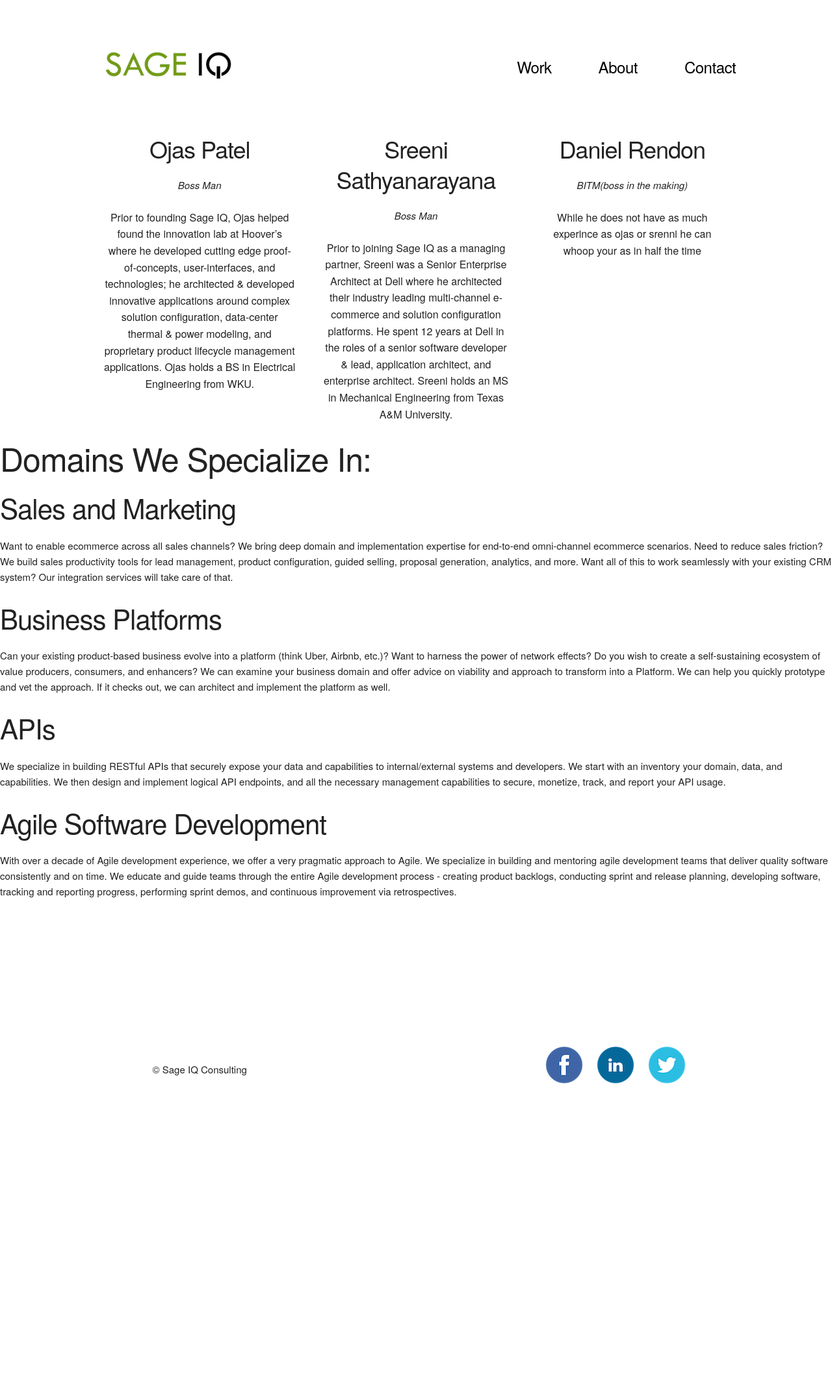
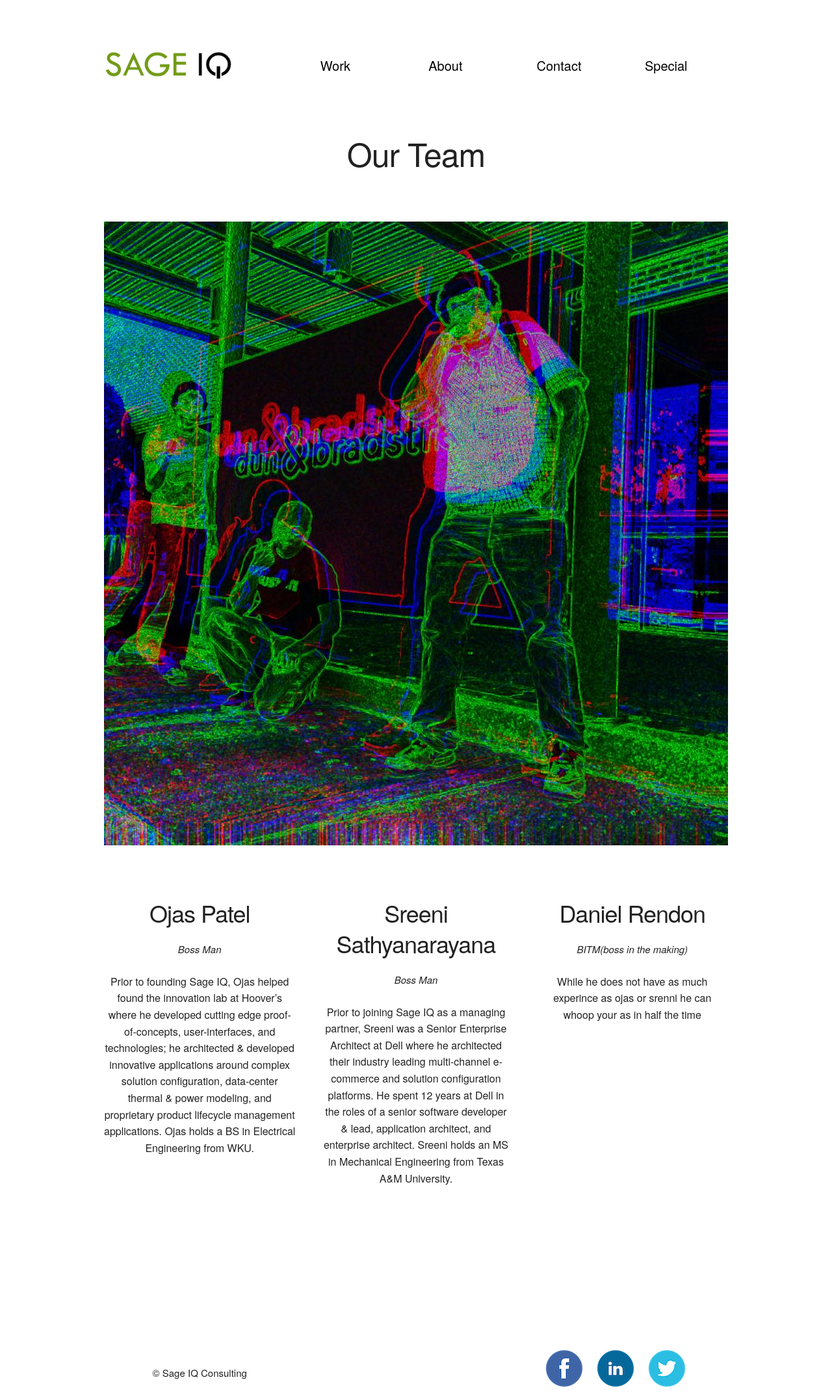
Before and after one commit to sage-iq/sage-iq.github.io, a Jekyll site: the page built from about.html, in a window 1280 px wide. Shown: the whole page at 65% size. Built offline with Jekyll 4.4.1, drawn with Linux system fonts in a browser that asks for light colours; Markdown is read by kramdown in place of the engine named in the settings; before the commit the page ends 1683 px from its top, so only the background shows below that.

Commit message:
re-did the main header plus other css updates

```diff
--- a/_layouts/main.html
+++ b/_layouts/main.html
@@ -10,15 +10,44 @@
   <body>
     <!-- navbar (logo with links to seprate pages) -->
     <div class="container row">
-      <span class="header one-half column">
-        <span class="">
+      <div class="four columns">
           <a href="/"><img class="logo" src="/images/logosmall.png" alt="" /></a>
-        </span>
+      </div>
+      <div class="two columns">
+        <a href="/work/"><p class="headertxt1">Work</p></a>
+      </div>
+      <div class="two columns">
+        <a href="/about.html"><p class="headertxt1">About</p></a>
+      </div>
+      <div class="two columns">
+        <a href="/contact.html"><p class="headertxt1">Contact</p></a>
+      </div>
+      <div class="two columns">
+        <a href="/special.html"><p class="headertxt1">Special</p></a>
+      </div>
+
+    </div>
+    <!-- <div class="container row">
+      <span class="header">
+          <a href="/"><img class="logo" src="/images/logosmall.png" alt="" /></a>
       </span>
-      <span class=" header one-half column two">
-        <span class=""><a href="/work/"><h5 class="headertxt1">Work</h5></a><a href="/about.html"><h5 class="headertxt1">About</h5></a><a href="/contact.html"><h5 class="headertxt1">Contact</h5></a></span>
+      <span class="header">
+
+          <div class="two columns">
+            <a href="/work/"><h5 class="headertxt1">Work</h5></a>
+          </div>
+          <div class="two columns">
+            <a href="/about.html"><h5 class="headertxt1">About</h5></a>
+          </div>
+          <div class="two columns">
+            <a href="/contact.html"><h5 class="headertxt1">Contact</h5></a>
+          </div>
+          <div class="two columns">
+            <a href="/contact.html"><h5 class="headertxt1">Contact</h5></a>
+          </div>
+
       </span>
-    </div>
+    </div> -->
     {{content}}
     <!-- footer -->
     <div class="row footer-div">
--- a/about.html
+++ b/about.html
@@ -3,35 +3,19 @@
 title: About Us-Sage IQ Consulting
 ---
 
-<div class="container row about-info">
-    <span class="four columns"><strong><h3>Ojas Patel</h3></strong><em><p>Boss Man</p></em><p class="about-txt">Prior to founding Sage IQ, Ojas helped found the innovation lab at Hoover’s where he developed cutting edge proof-of-concepts, user-interfaces, and technologies; he architected & developed innovative applications around complex solution configuration, data-center thermal & power modeling, and proprietary product lifecycle management applications. Ojas holds a BS in Electrical Engineering from WKU.
-    </p></span>
-    <span class="four columns"><strong><h3>Sreeni Sathyanarayana</h3></strong><em><p>Boss Man</p></em><p class="about-txt">Prior to joining Sage IQ as a managing partner, Sreeni was a Senior Enterprise Architect at Dell where he architected their industry leading multi-channel e-commerce and solution configuration platforms. He spent 12 years at Dell in the roles of a senior software developer & lead, application architect, and enterprise architect. Sreeni holds an MS in Mechanical Engineering from Texas A&M University.
-    </p></span>
-    <span class="four columns"><strong><h3>Daniel Rendon</h3></strong><em><p>BITM(boss in the making)</p></em><p class="about-txt">While he does not have as much experince as ojas or srenni he can whoop your as in half the time</p></span>
-</div>
-
 
 <div class="">
-  <h1>Domains We Specialize In:</h1>
+  <h1 align="center">Our Team</h1>
+  <div class="graphic-div group-pic">
+    <img class="" src="/images/sagepic.jpg" alt="" />
+  </div>
 
-<h2>Sales and Marketing</h2>
-<p>
-  Want to enable ecommerce across all sales channels? We bring deep domain and implementation expertise for end-to-end omni-channel ecommerce scenarios. Need to reduce sales friction? We build sales productivity tools for lead management, product configuration, guided selling, proposal generation, analytics, and more. Want all of this to work seamlessly with your existing CRM system? Our integration services will take care of that.
-</p>
+  <div class="container row about-info">
+      <span class="four columns"><strong><h3>Ojas Patel</h3></strong><em><p>Boss Man</p></em><p class="about-txt">Prior to founding Sage IQ, Ojas helped found the innovation lab at Hoover’s where he developed cutting edge proof-of-concepts, user-interfaces, and technologies; he architected & developed innovative applications around complex solution configuration, data-center thermal & power modeling, and proprietary product lifecycle management applications. Ojas holds a BS in Electrical Engineering from WKU.
+      </p></span>
+      <span class="four columns"><strong><h3>Sreeni Sathyanarayana</h3></strong><em><p>Boss Man</p></em><p class="about-txt">Prior to joining Sage IQ as a managing partner, Sreeni was a Senior Enterprise Architect at Dell where he architected their industry leading multi-channel e-commerce and solution configuration platforms. He spent 12 years at Dell in the roles of a senior software developer & lead, application architect, and enterprise architect. Sreeni holds an MS in Mechanical Engineering from Texas A&M University.
+      </p></span>
+      <span class="four columns"><strong><h3>Daniel Rendon</h3></strong><em><p>BITM(boss in the making)</p></em><p class="about-txt">While he does not have as much experince as ojas or srenni he can whoop your as in half the time</p></span>
+  </div>
 
-<h2>Business Platforms</h2>
-<p>
-  Can your existing product-based business evolve into a platform (think Uber, Airbnb, etc.)? Want to harness the power of network effects? Do you wish to create a self-sustaining ecosystem of value producers, consumers, and enhancers? We can examine your business domain and offer advice on viability and approach to transform into a Platform. We can help you quickly prototype and vet the approach. If it checks out, we can architect and implement the platform as well.
-</p>
-
-<h2>APIs</h2>
-<p>
-  We specialize in building RESTful APIs that securely expose your data and capabilities to internal/external systems and developers. We start with an inventory your domain, data, and capabilities. We then design and implement logical API endpoints, and all the necessary management capabilities to secure, monetize, track, and report your API usage.
-</p>
-
-<h2>Agile Software Development</h2>
-<p>
-  With over a decade of Agile development experience, we offer a very pragmatic approach to Agile. We specialize in building and mentoring agile development teams that deliver quality software consistently and on time. We educate and guide teams through the entire Agile development process - creating product backlogs, conducting sprint and release planning, developing software, tracking and reporting progress, performing sprint demos, and continuous improvement via retrospectives.
-</p>
 </div>
--- a/style.css
+++ b/style.css
@@ -7,6 +7,7 @@
      text-decoration:none;
      cursor:pointer;
 }
+
 .logotitle{
   display: inline;
   margin-bottom:  100px;
@@ -17,7 +18,8 @@
 }
 .headertxt1{
   display: inline;
-  margin: 1.5em;
+  font-size: 20px;
+  /*margin: 1.5em;*/
 }
 .headertxt1:hover{
   color: green;
@@ -85,7 +87,6 @@
 
 .two{
   padding-top: 85px;
-  padding-left: 100px;
 }
 .graphic-div{
   text-align: center;
@@ -136,9 +137,15 @@
 .project-pic{
 
 }
+.group-pic{
+  margin: 5em;
+}
 .about-info{
   text-align: center;
 }
 .about-txt{
   font-size: 16px;
 }
+.special{
+  text-align: center;
+}
```
Also changed, not shown: special.html (added, +37 -0 lines), work/index.html (+1 -32 lines), images/sagepic.jpg (added).
